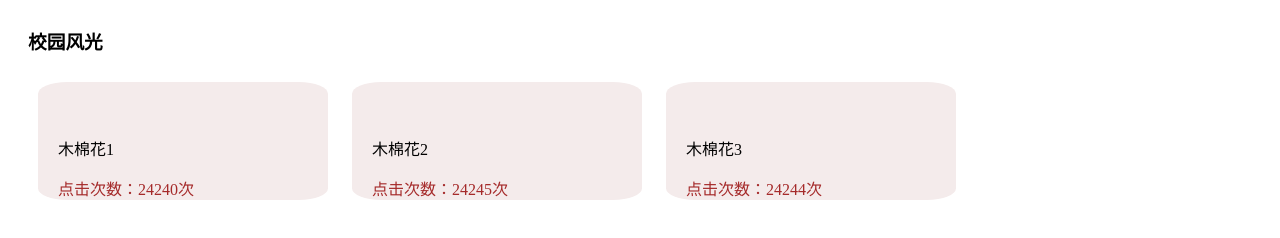
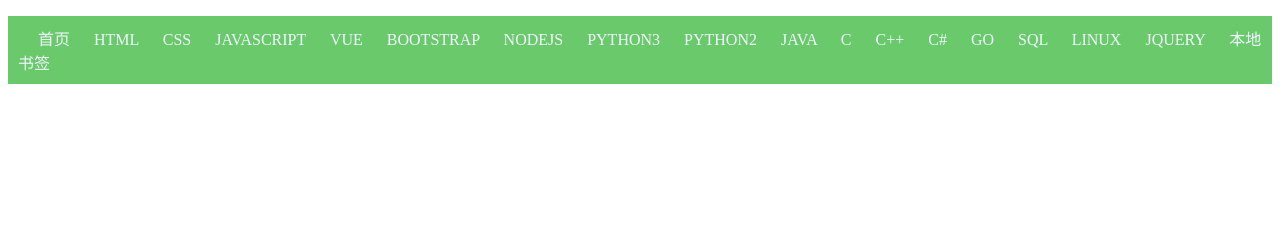
Before and after one commit to p234-1/apple, a plain HTML site: page index.html in a window 1280 px wide. Drawn offline with Linux system fonts and the light colour scheme.

Commit message:
Create index.html

```diff
--- a/index.html
+++ b/index.html
@@ -5,53 +5,84 @@
     <meta name="viewport" content="width=device-width, initial-scale=1.0">
     <title>Document</title>
     <style>
-        div{
-            display: inline-block;
+        .da{
+            background: rgb(106, 201, 106) ;
         }
-        .tup{
-            padding-left: 20px;
+        .da *{
+            padding-top: 10px;
+            padding-bottom: 10px;
+            padding-left: 10px;
         }
-        img{
-            width: 250px;
-            text-align: center;
-            border-radius: 10% ;
+        ul {
+            list-style: none;
         }
-        .tup>div{
-            width: 270px;
-            margin: 10px;
-            border-radius: 10% ;
-            padding-left: 20px;
-            padding-top: 20px;
-            background-color: rgb(244, 235, 235);
+        li{
+            display: inline;
         }
-        span{
-            color: brown;
+        a{
+            color: aliceblue;
+            text-decoration: none;
         }
-        .tup>div:hover{
-            transform: scale(1.1);
-            box-shadow:10px 10px 10px rgba(0, 0, 0, 2);
-        }
-
     </style>
 </head>
 <body>
-    <div class="tup">
-        <h3>校园风光</h3>
-            <div>
-                <img src="./image/img1.jpg" alt="">
-                <p>木棉花1</p>
-                <span>点击次数：24240次</span>
-            </div>
-        <div>
-            <img src="./image/img2.jpg" alt="">
-            <p>木棉花2</p>
-            <span>点击次数：24245次</span>
-        </div>
-        <div>
-            <img src="./image/img3.jpg" alt="">
-            <p>木棉花3</p>
-            <span>点击次数：24244次</span>
-        </div>
+    <div class="da">
+        <ul>
+            <li>
+                <a href="#">首页</a>
+            </li>
+            <li>
+                <a href="#">HTML</a>
+            </li>
+            <li>
+                <a href="#">CSS</a>
+            </li>
+            <li>
+                <a href="#">JAVASCRIPT</a>
+            </li>
+            <li>
+                <a href="#">VUE</a>
+            </li>
+            <li>
+                <a href="#">BOOTSTRAP</a>
+            </li>
+            <li>
+                <a href="#">NODEJS</a>
+            </li>
+            <li>
+                <a href="#">PYTHON3</a>
+            </li>
+            <li>
+                <a href="#">PYTHON2</a>
+            </li>
+            <li>
+                <a href="#">JAVA</a>
+            </li>
+            <li>
+                <a href="#">C</a>
+            </li>
+            <li>
+                <a href="#">C++</a>
+            </li>
+            <li>
+                <a href="#">C#</a>
+            </li>
+            <li>
+                <a href="#">GO</a>
+            </li>
+            <li>
+                <a href="#">SQL</a>
+            </li>
+            <li>
+                <a href="#">LINUX</a>
+            </li>
+            <li>
+                <a href="#">JQUERY</a>
+            </li>
+            <li>
+                <a href="#">本地书签</a>
+            </li>
+        </ul>
     </div>
 </body>
 </html>
```
